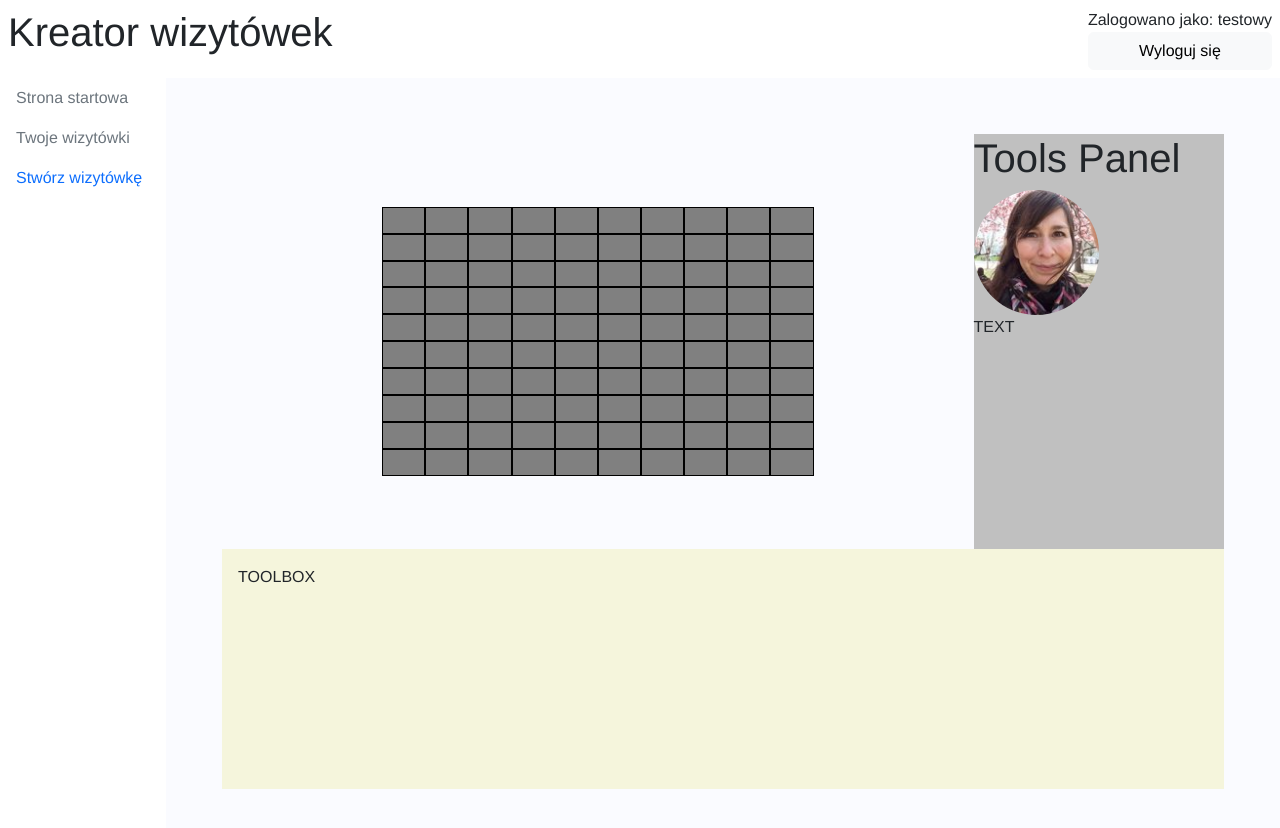
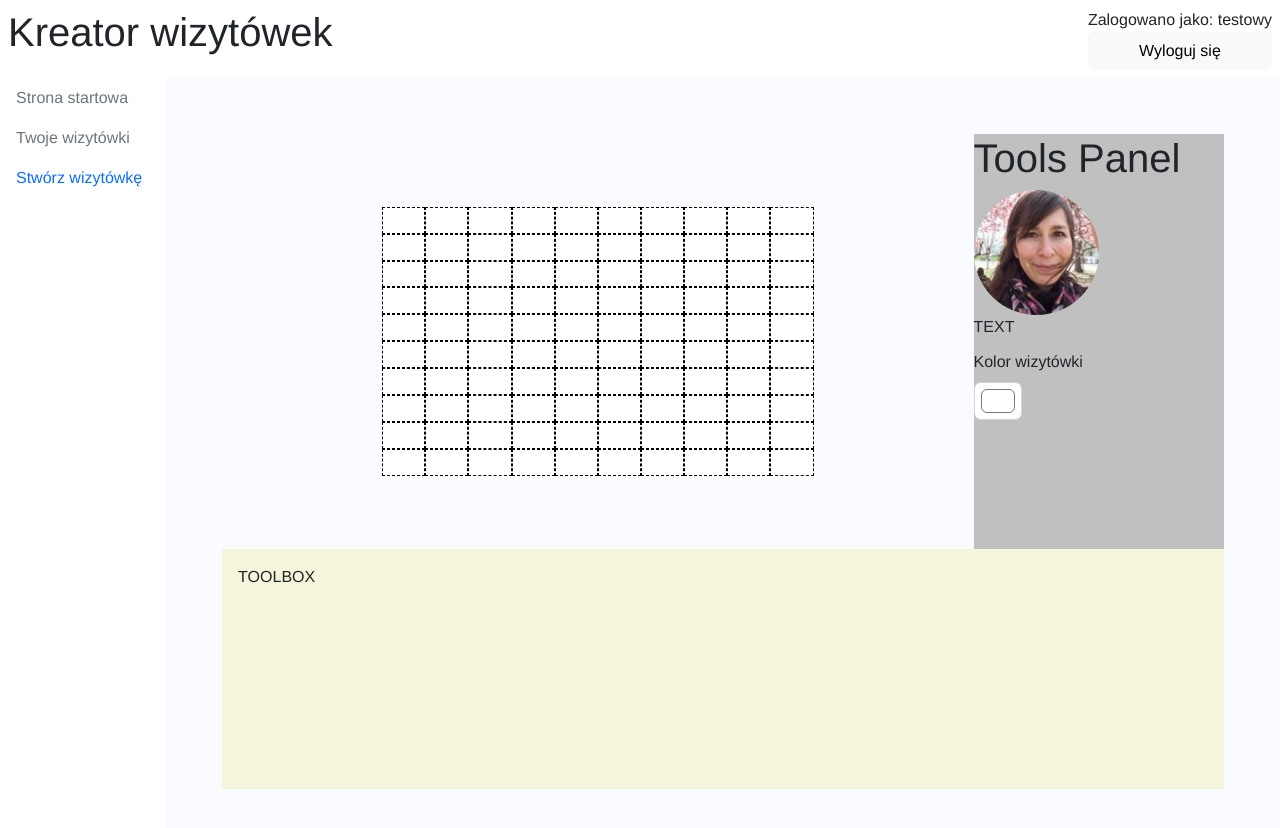
Before and after one commit to alszczepanski/card-customizer, a Vue app in the folder client/: page /creator in a window 1280 px wide. Shown: the top 828 px of the page. Built offline with nearby package versions, Linux system fonts and the light colour scheme.

Commit message:
Toolbox - add ability to change cards color

```diff
--- a/client/src/features/creator/CardDropzone.vue
+++ b/client/src/features/creator/CardDropzone.vue
@@ -1,6 +1,6 @@
 <template>
     <div :class="styles.container">
-        <div :class="styles.card">
+        <div :class="styles.card" :style="{ backgroundColor: getCardColor() }">
             <div :class="styles.column" v-for="col of cols" :key="col">
                 <DropzoneBlock v-for="row of rows" :key="row" :id="'block-row' + row + '-col' + col" />
             </div>
@@ -11,8 +11,12 @@
 <script setup>
 import { ref } from "vue";
 
+import useCardCreator from "./store/useCardCreator";
+
 import styles from "./CardDropzone.module.css";
 import DropzoneBlock from "./DropzoneBlock.vue";
+
+const { getCardColor } = useCardCreator();
 
 const cols = ref([...Array(10).keys()]);
 const rows = ref([...Array(10).keys()]);
--- a/client/src/features/creator/DropzoneBlock.module.css
+++ b/client/src/features/creator/DropzoneBlock.module.css
@@ -1,12 +1,6 @@
 .block {
     width: 100%;
     height: 100%;
-    border: 0.5px solid black;
+    border: 0.1px dashed black;
+    background-color: transparent;
 }
-
-.renderedItem {
-    background-color: red;
-    width: 75px;
-    height: 55px;
-    cursor: pointer;
-}
--- a/client/src/features/creator/DropzoneBlock.vue
+++ b/client/src/features/creator/DropzoneBlock.vue
@@ -8,11 +8,13 @@
 <script setup>
 import { storeToRefs } from 'pinia';
 import { defineProps, ref, watch } from 'vue';
-import useDropzone from './store/useDropzone';
+
+import useCardCreator from './store/useCardCreator';
 import { DraggableNode } from './draggable';
+
 import styles from './DropzoneBlock.module.css'
 
-const dropzoneStore = useDropzone();
+const dropzoneStore = useCardCreator();
 const { setItem, getItem } = dropzoneStore;
 const { dropzoneBlocks } = storeToRefs(dropzoneStore);
 
--- a/client/src/features/creator/ToolsPanel.vue
+++ b/client/src/features/creator/ToolsPanel.vue
@@ -3,11 +3,21 @@
         <h1>Tools Panel</h1>
         <DraggableNode :item="{ type: 'photo' }" />
         <DraggableNode :item="{ type: 'text' }" />
+
+        <label for="colorInput" class="form-label">Kolor wizytówki</label>
+        <input type="color" class="form-control form-control-color" id="colorInput" value="#ffffff"
+            @change="handleSetColor" />
     </div>
 </template>
 
 
 <script setup>
 import { DraggableNode } from "./draggable"
+import useCardCreator from "./store/useCardCreator";
+
 import styles from "./ToolsPanel.module.css";
+
+const { setCardColor } = useCardCreator();
+
+const handleSetColor = (event) => setCardColor(event.target.value);
 </script>
--- a/client/src/features/creator/itemsToolbox/ItemsToolbox.vue
+++ b/client/src/features/creator/itemsToolbox/ItemsToolbox.vue
@@ -9,10 +9,10 @@
 <script setup>
 import { storeToRefs } from 'pinia';
 import styles from './Toolbox.module.css'
-import useDropzone from '../store/useDropzone';
+import useCardCreator from '../store/useCardCreator';
 import PlacedItem from './PlacedItem.vue';
 
-const store = useDropzone();
+const store = useCardCreator();
 const { updateItem } = store;
 const { dropzoneBlocks } = storeToRefs(store);
 
--- a/client/src/features/creator/store/useDropzone.js
+++ b/client/src/features/creator/store/useCardCreator.js
@@ -1,8 +1,8 @@
 import { defineStore } from "pinia";
 
-const useDropzone = defineStore({
+const cardCreator = defineStore({
   id: "cardCreator",
-  state: () => ({ dropzoneBlocks: [] }), // { id: block1, placedItem: { type: 'text' | 'photo', width: , height, base64?: photo, text: string } }
+  state: () => ({ dropzoneBlocks: [], color: '#ffffff' }), // { id: block1, placedItem: { type: 'text' | 'photo', width: , height, base64?: photo, text: string } }
   actions: {
     setItem(blockId, placedItem) {
       if (placedItem.previousBlockId) {
@@ -29,10 +29,16 @@ const useDropzone = defineStore({
     getItem(blockId) {
       return this.dropzoneBlocks.find(block => block.id === blockId)?.placedItem;
     },
+    setCardColor(color) {
+      this.color = color;
+    },
+    getCardColor() {
+      return this.color;
+    },
     onSave() {
       //TODO
     },
   },
 });
 
-export default useDropzone;
+export default cardCreator;
```
